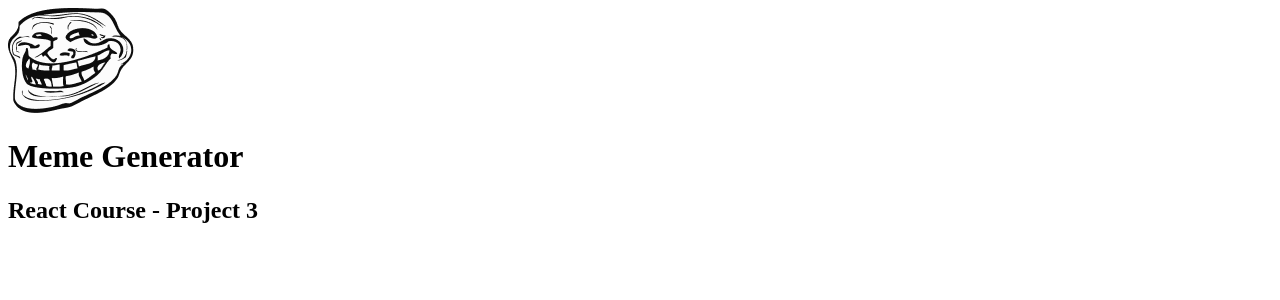
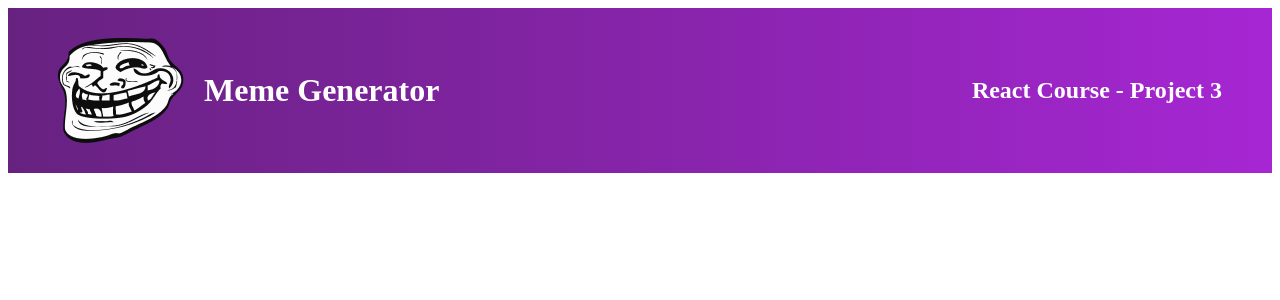
Before and after one commit to Farothtc/meme-generator, a React (Vite) app: page / in a window 1280 px wide. Shown: the top 300 px of the page. Built offline with nearby package versions, Linux system fonts and the light colour scheme.

Commit message:
Header component css styling is added

```diff
--- a/src/index.css
+++ b/src/index.css
@@ -0,0 +1,20 @@
+/* Header */
+
+.header{
+    padding: 30px 50px;
+    display: flex;
+    align-items: center;
+    justify-content: space-between;
+    background-image: linear-gradient(to right, #672280, #A626D3);
+    color: white;
+}
+
+
+.header-left{
+    display: flex;
+    align-items: center;
+}
+
+.header-left > img{
+    padding-right: 20px;
+}
```
